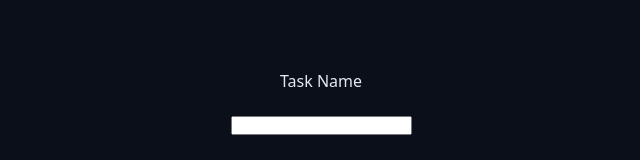
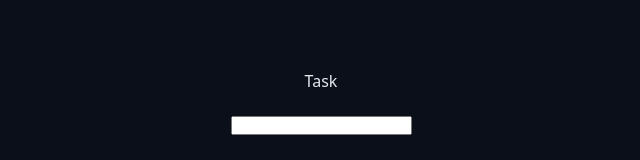
Before and after one commit to dudumendes/chronos-pomodoro, a React (Vite) app: page / in a window 1280 px wide. Shown: the part 471-631 px from the top of the page, without its empty margins (319-959 px from the left). Built offline with nearby package versions, Linux system fonts and the light colour scheme.

Commit message:
input component evolution

```diff
--- a/src/App.tsx
+++ b/src/App.tsx
@@ -27,7 +27,12 @@ export function App() {
       <Container>
         <form className="form" action="">
           <div className="formRow">
-            <DefaultInput type="number" id="myInput" name="myInput" />
+            <DefaultInput
+              labelText="Task"
+              type="number"
+              id="myInput"
+              name="myInput"
+            />
           </div>
 
           <div className="formRow">
--- a/src/components/DefaultInput/index.tsx
+++ b/src/components/DefaultInput/index.tsx
@@ -1,13 +1,21 @@
 type DefaultInputProps = {
   id?: string;
   name?: string;
+  labelText?: string;
 } & React.ComponentProps<"input">;
 
-export function DefaultInput({ type, id, name }: DefaultInputProps) {
+export function DefaultInput({
+  type,
+  id,
+  name,
+  labelText,
+  ...rest
+}: DefaultInputProps) {
   return (
     <>
-      <label htmlFor={id}>Task Name</label>
-      <input type={type} id={id} name={name} />
+      {labelText && <label htmlFor={id}>{labelText}</label>}
+
+      <input type={type} id={id} name={name} {...rest} />
     </>
   );
 }
```
